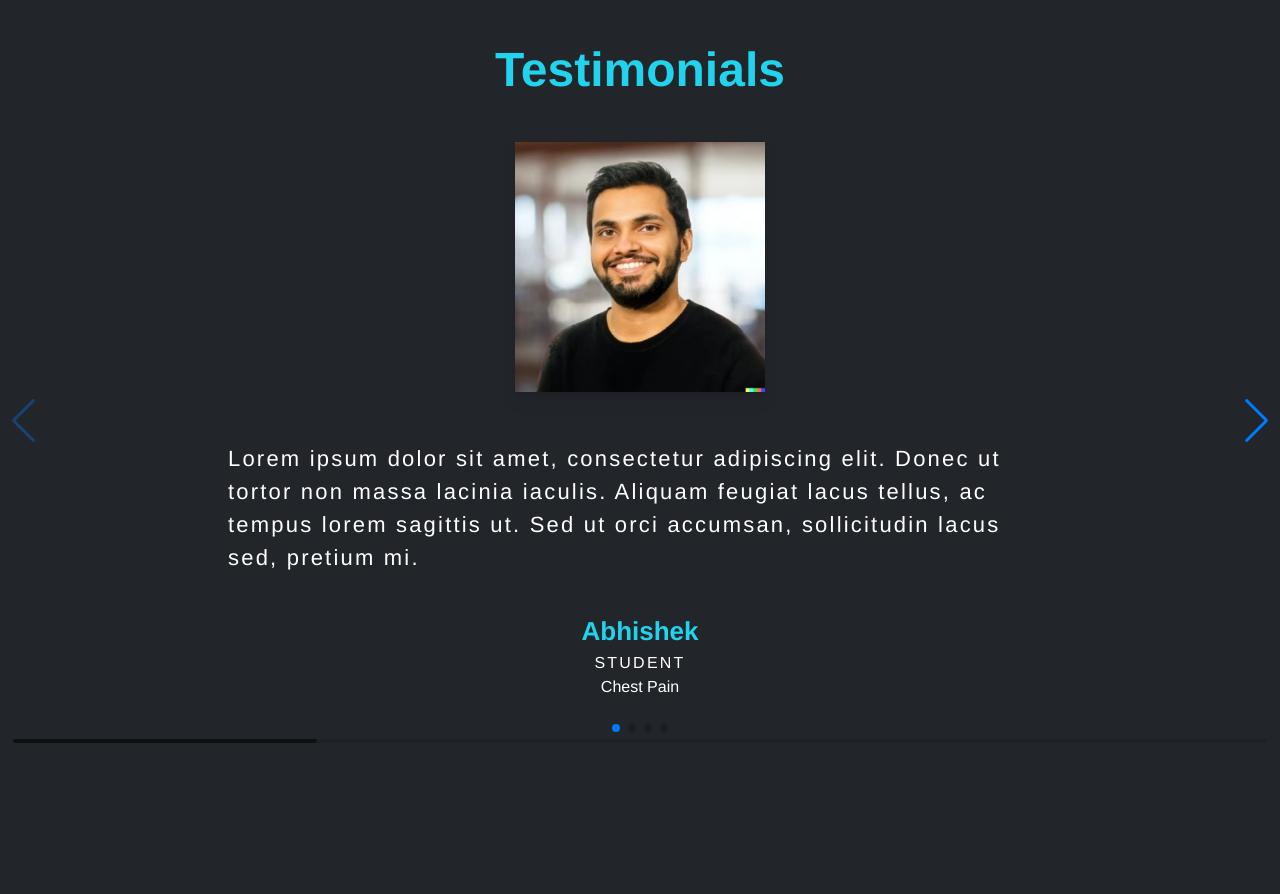
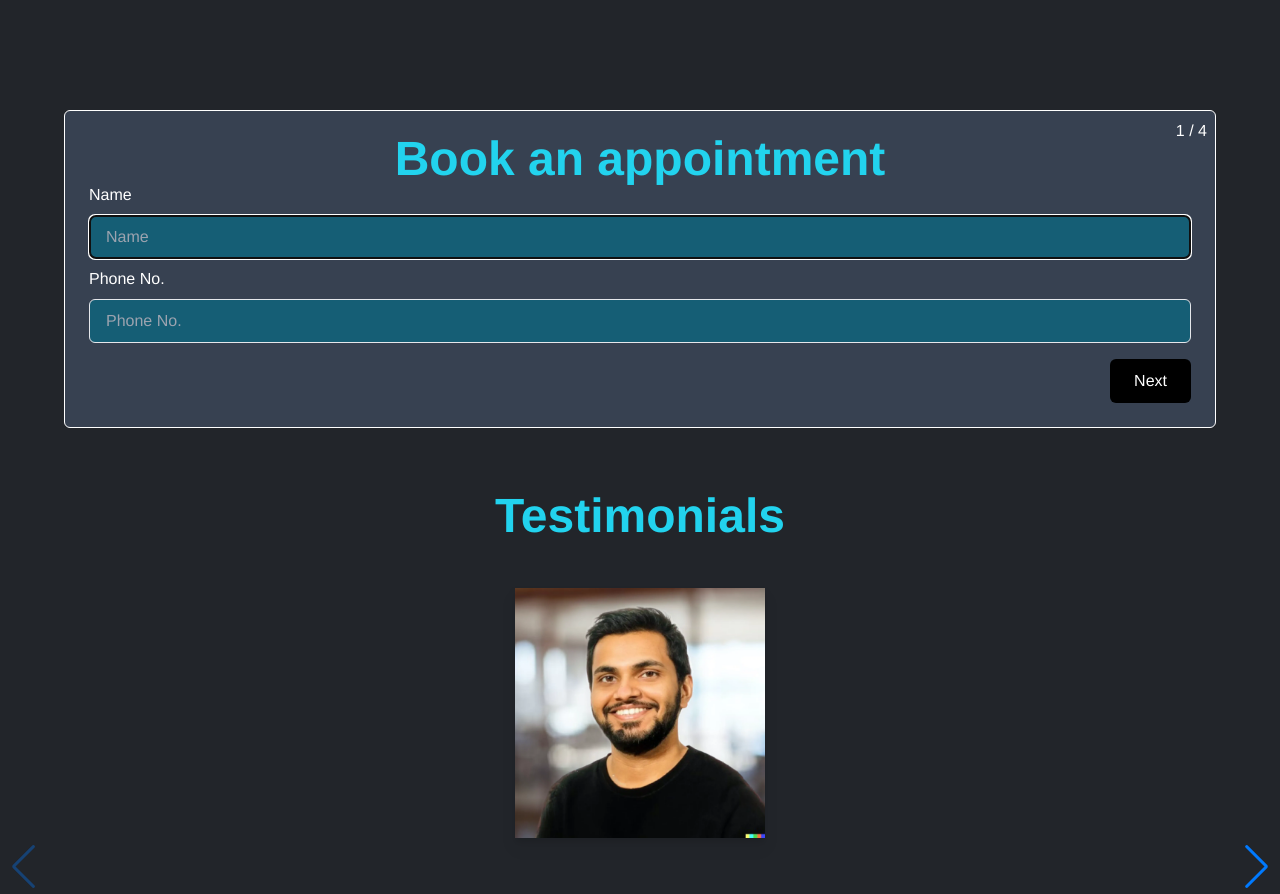
Before and after one commit to AbhishekPurty/fixhealth, a Next.js app: page / in a window 1280 px wide. Shown: the part 1074-1968 px from the top of the page. Before the commit the page ends 1821 px from the top, so only its background shows below. Built offline with nearby package versions, Linux system fonts and the light colour scheme.

Commit message:
Form prototype

```diff
--- /dev/null
+++ b/components/Complaints.tsx
@@ -0,0 +1,31 @@
+import FormWrapper from './FormWrapper'
+
+type ComplaintData = {
+  complaints: string
+}
+
+type Props = ComplaintData &{
+    updateFields: (fields: Partial<ComplaintData>)  => void
+}
+
+const Complaints = ({complaints, updateFields}: Props) => {
+  return (
+    <div>
+      <FormWrapper title="Book an appointment">
+      <label htmlFor="complaints">Complaint</label>
+            <input
+                autoFocus
+                required
+                id="complaints"
+                type="text"
+                placeholder="Complaint"
+                className="h-11 px-4 border rounded-md bg-cyan-800"
+                value={complaints}
+                onChange = {e => updateFields({complaints: e.target.value})}
+            />
+        </FormWrapper>
+    </div>
+  )
+}
+
+export default Complaints
--- /dev/null
+++ b/components/Details.tsx
@@ -0,0 +1,54 @@
+import FormWrapper from './FormWrapper'
+
+type AddressData = {
+    age: string
+    city: string
+    company: string
+  }
+
+  type Props = AddressData &{
+      updateFields: (fields: Partial<AddressData>)  => void
+  }
+
+const Details = ({age, city, company, updateFields}: Props) => {
+  return (
+    <div>
+        <FormWrapper title="Book an appointment">
+        <label htmlFor="age">Age</label>
+            <input
+                autoFocus
+                required
+                min={1}
+                id="age"
+                type="number"
+                placeholder="Age"
+                className="h-11 px-4 border rounded-md bg-cyan-800"
+                value={age}
+                onChange = {e => updateFields({age: e.target.value})}
+            />
+        <label htmlFor="city">City</label>
+            <input
+                required
+                id="city"
+                type="text"
+                placeholder="City"
+                className="h-11 px-4 border rounded-md bg-cyan-800"
+                value={city}
+                onChange = {e => updateFields({city: e.target.value})}
+            />
+        <label htmlFor="company">Company</label>
+            <input
+                required
+                id="company"
+                type="text"
+                placeholder="Company"
+                className="h-11 px-4 border rounded-md bg-cyan-800"
+                value={company}
+                onChange = {e => updateFields({company: e.target.value})}
+            />
+        </FormWrapper>
+    </div>
+  )
+}
+
+export default Details
--- a/components/Form.tsx
+++ b/components/Form.tsx
@@ -1,14 +1,14 @@
-// import Name from "./Name"
+import Name from "./Name"
 
-// const Form = () => {
-//   return (
-//     <div className="flex flex-col items-center justify-center py-20">
-//         <div className="flex flex-col p-6 bg-gray-700 rounded-md">
-//         <h1 className="flex items-center justify-center text-5xl text-cyan-400 font-semibold">Book an appointment.</h1>
-//         <Name />
-//       </div>
-//     </div>
-//   )
-// }
+const Form = () => {
+  return (
+    <div className="flex flex-col items-center justify-center py-20">
+        <div className="flex flex-col p-6 bg-gray-700 rounded-md">
+        <h1 className="flex items-center justify-center text-5xl text-cyan-400 font-semibold">Book an appointment.</h1>
+        <Name />
+      </div>
+    </div>
+  )
+}
 
-// export default Form
+export default Form
--- /dev/null
+++ b/components/FormWrapper.tsx
@@ -0,0 +1,16 @@
+import { ReactNode } from 'react'
+type Props ={
+    title: string
+    children: ReactNode
+}
+
+const FormWrapper = ({ title, children }: Props) => {
+  return (
+    <div className="flex-col items-center justify-center">
+      <h2 className="flex items-center justify-center text-5xl text-cyan-400 font-semibold">{title}</h2>
+      <div className="flex justify-start flex-col gap-2">{children}</div>
+    </div>
+  )
+}
+
+export default FormWrapper
--- /dev/null
+++ b/components/Form_v2.tsx
@@ -0,0 +1,73 @@
+import { FormEvent, useState } from 'react'
+import { useMultistepForm } from './useMultistepForm'
+import Name from './Name'
+import Details from './Details'
+import Complaints from './Complaints'
+import Prev_exp from './Prev_exp'
+
+type FormData ={
+    name: string
+    phoneno: string
+    age: string
+    city: string
+    company: string
+    complaints: string
+    prev_exp: string
+}
+
+const INITIAL_DATA: FormData = {
+    name: "",
+    phoneno: "",
+    age: "",
+    city: "",
+    company: "",
+    complaints: "",
+    prev_exp: "",
+}
+
+
+const Form_v2 = () => {
+
+    const [data, setData] = useState(INITIAL_DATA)
+    function updateFields(fields: Partial<FormData>){
+        setData(prev => {
+            return { ...prev, ...fields }
+        })
+    }
+
+    const {steps, currentStepIndex, step, isFirstStep, isLastStep, back, next,  } = useMultistepForm([
+    <Name {...data} updateFields={updateFields}/>,
+    <Details {...data} updateFields={updateFields} />,
+    <Complaints {...data} updateFields={updateFields}/>,
+    <Prev_exp {...data} updateFields={updateFields}/>
+])
+
+    function onSubmit(e: FormEvent){
+        e.preventDefault()
+        if(!isLastStep) return next()
+        alert("Booking Successful")
+    }
+
+  return (
+    <div className="relative bg-gray-700 rounded-md p-6 m-[4rem] border-[1px] border-white">
+      <form onSubmit={onSubmit}>
+            <div className="absolute top-[.5rem] right-[.5rem]">
+                {currentStepIndex + 1} / {steps.length}
+            </div>
+            {step}
+            <div className="mt-[1rem] flex gap-[.5rem] justify-end">
+                {!isFirstStep && (
+                    <button type="button" onClick={back} className="h-11 px-6 bg-black rounded-md">
+                        Back
+                    </button>
+                )}
+                <button type="submit" className="h-11 px-6 bg-black rounded-md">
+                    {isLastStep ? "Finish" : "Next" }
+                </button>
+            </div>
+      </form>
+    </div>
+  )
+}
+
+export default Form_v2
--- a/components/Name.tsx
+++ b/components/Name.tsx
@@ -1,46 +1,43 @@
-// "use client";
+import FormWrapper from "./FormWrapper"
 
-// import React from 'react'
-// import { useForm } from 'react-hook-form';
+type UserData = {
+  name: string
+  phoneno: string
+}
 
-// interface Props{
-//     name: String;
-//     phoneno: String;
-// }
+type Props = UserData &{
+    updateFields: (fields: Partial<UserData>)  => void
+}
 
-// const Name = () => {
+const Name = ({name, phoneno, updateFields }: Props) => {
 
-//     const {register, handleSubmit } =  useForm <Props>();
+  return (
+    <div>
+      <FormWrapper title="Book an appointment">
+      <label htmlFor="name">Name</label>
+            <input
+                autoFocus
+                required
+                id="name"
+                type="text"
+                placeholder="Name"
+                className="h-11 px-4 border rounded-md bg-cyan-800"
+                value={name}
+                onChange = {e => updateFields({name: e.target.value})}
+            />
+        <label htmlFor="phoneno">Phone No.</label>
+            <input
+                required
+                id="phoneno"
+                type="number"
+                placeholder="Phone No."
+                className="h-11 px-4 border rounded-md bg-cyan-800"
+                value={phoneno}
+                onChange = {e => updateFields({phoneno: e.target.value})}
+            />
+          </FormWrapper>
+    </div>
+  )
+}
 
-//     function onHandleFormSubmit(data:Props) {
-//         console.log({data});
-//     }
-
-//   return (
-//     <form className="space-y-6" onSubmit={handleSubmit(onHandleFormSubmit)}>
-//         <div className="flex flex-col gap-1">
-//             <label htmlFor="name">Name</label>
-//             <input
-//                 id="name"
-//                 type="text"
-//                 placeholder="Name"
-//                 className="h-11 px-4 border rounded-md"
-//                 {...register("name")}
-//             />
-//             <label htmlFor="phoneno">Phone No.</label>
-//             <input
-//                 id="phoneno."
-//                 type="text"
-//                 placeholder="Phone No."
-//                 className="h-11 px-4 border rounded-md"
-//                 {...register("phoneno")}
-//             />
-//         </div>
-//         <div className="flex justify-end">
-//             <button className="h-11 px-6 bg-black rounded-md">Next</button>
-//         </div>
-//     </form>
-//   )
-// }
-
-// export default Name
+export default Name
--- /dev/null
+++ b/components/Prev_exp.tsx
@@ -0,0 +1,32 @@
+import React from 'react'
+import FormWrapper from './FormWrapper'
+
+type PrevData = {
+  prev_exp: string
+}
+
+type Props = PrevData &{
+    updateFields: (fields: Partial<PrevData>)  => void
+}
+
+const Prev_exp = ({ prev_exp, updateFields}: Props) => {
+  return (
+    <div>
+      <FormWrapper title="Book an appointment">
+      <label htmlFor="prev_exp">Previous Experience with Physiotherapy</label>
+            <input
+                autoFocus
+                required
+                id="prev_exp"
+                type="text"
+                placeholder="Previous Experience with Physiotherapy"
+                className="h-11 px-4 border rounded-md bg-cyan-800"
+                value={prev_exp}
+                onChange = {e => updateFields({prev_exp: e.target.value})}
+            />
+        </FormWrapper>
+    </div>
+  )
+}
+
+export default Prev_exp
--- /dev/null
+++ b/components/useMultistepForm.ts
@@ -0,0 +1,34 @@
+import { ReactElement, useState } from "react"
+
+export function useMultistepForm(steps: ReactElement[]) {
+  const [currentStepIndex, setCurrentStepIndex] = useState(0)
+
+  function next() {
+    setCurrentStepIndex(i => {
+      if (i >= steps.length - 1) return i
+      return i + 1
+    })
+  }
+
+  function back() {
+    setCurrentStepIndex(i => {
+      if (i <= 0) return i
+      return i - 1
+    })
+  }
+
+  function goTo(index: number) {
+    setCurrentStepIndex(index)
+  }
+
+  return {
+    currentStepIndex,
+    step: steps[currentStepIndex],
+    steps,
+    isFirstStep: currentStepIndex === 0,
+    isLastStep: currentStepIndex === steps.length - 1,
+    goTo,
+    next,
+    back,
+  }
+}
--- a/pages/index.tsx
+++ b/pages/index.tsx
@@ -1,4 +1,5 @@
 // import Form from "@/components/Form";
+import Form_v2 from "@/components/Form_v2";
 import Hero from "@/components/Hero";
 import Navbar from "@/components/Navbar";
 import Stats from "@/components/Stats";
@@ -14,6 +15,7 @@ export default function Home() {
       <Stats />
       {/* <Testimonials /> */}
       {/* <Form /> */}
+      <Form_v2 />
       <Testmonial_v2/>
     </div>
     </>
```
